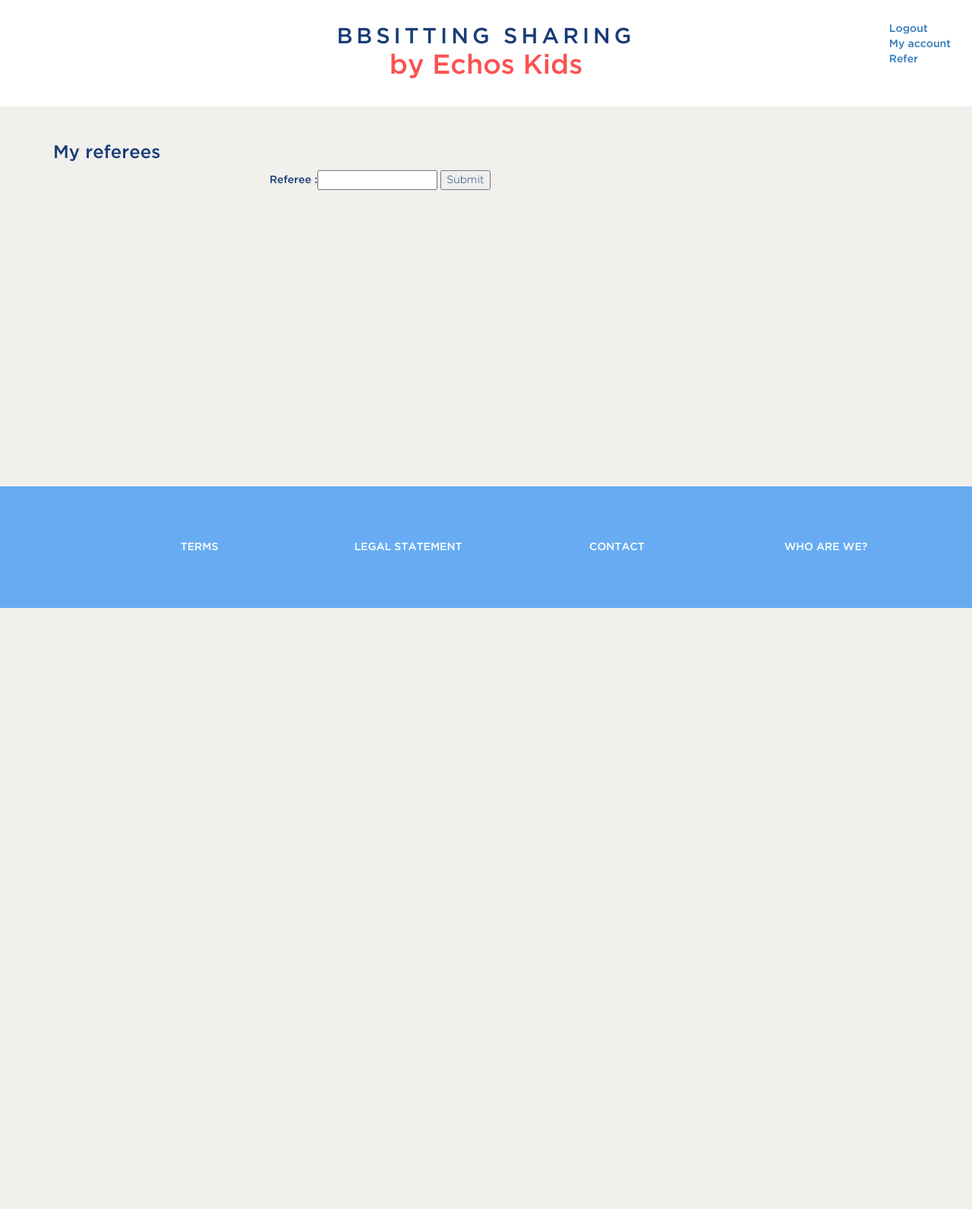
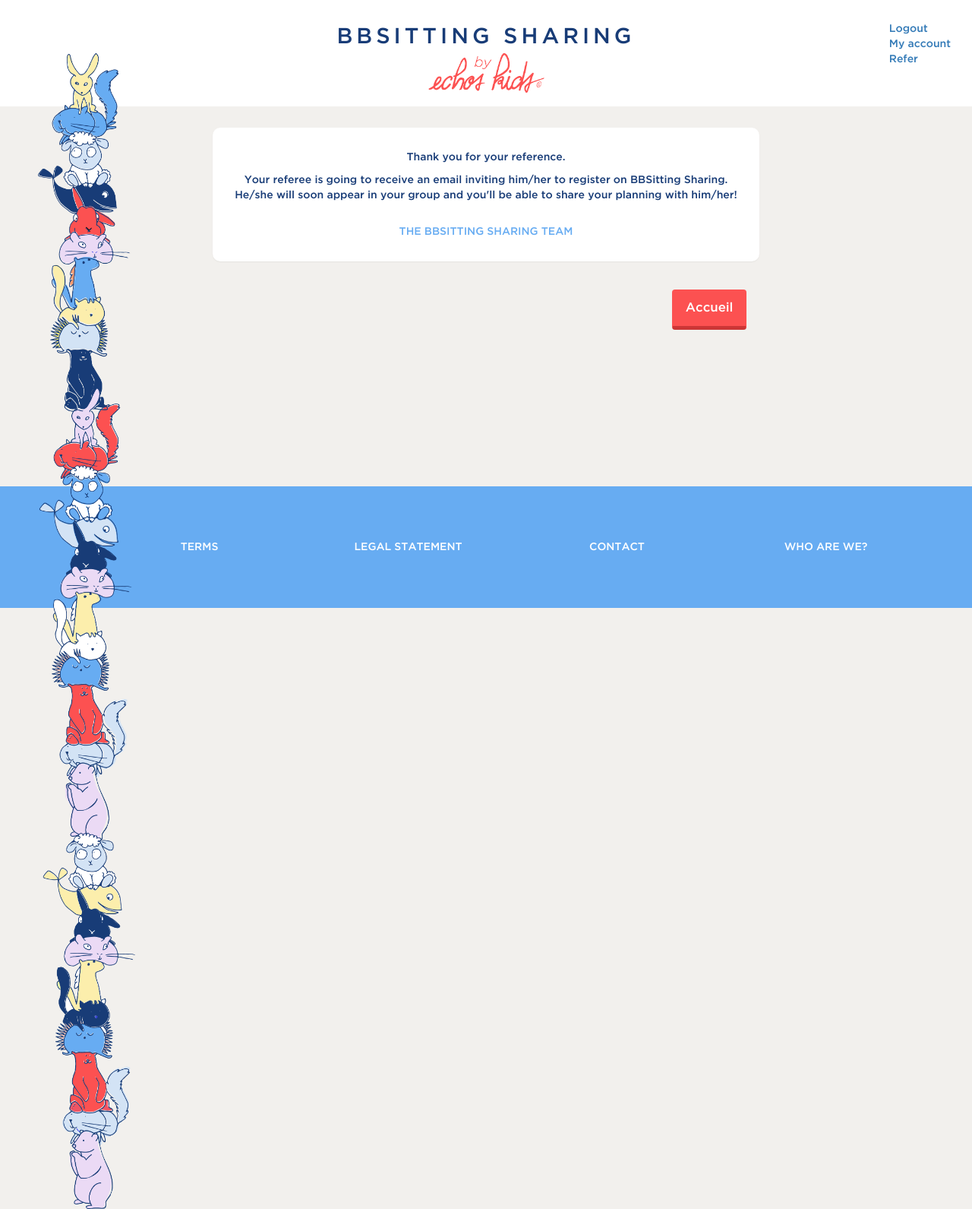
Before and after one commit to Open-Initiative/bbsittingsharing, a Django app: page /refer in a window 1280 px wide. Shown: the whole page at 76% size. Before the commit the page ends 800 px from the top, so only its background shows below. Run offline with Django 3.2, Linux system fonts and the light colour scheme; the visitor is signed in with stand-in values (Sample User, id 1); data comes from the database, SQL or seed files in the repository; parts of the project's set-up code (start-up, migrations or seed data) failed here and were passed over; some libraries are stand-ins or nearby versions.

Commit message:
ui: added the tasdanimaux ui: calendar page ui: refer page

```diff
--- a/bbsittingsharing/forms.py
+++ b/bbsittingsharing/forms.py
@@ -61,7 +61,7 @@ class BBSittingForm(forms.ModelForm):
         exclude = ['author', 'booked']
 
 class ReferForm(forms.Form):
-    referee = forms.EmailField()
+    referee = forms.EmailField(label=_("Referee"))
 
 class ContactForm(forms.Form):
     first_name = forms.CharField()
--- a/bbsittingsharing/static/css/bbsittingsharing.css
+++ b/bbsittingsharing/static/css/bbsittingsharing.css
@@ -28,6 +28,17 @@ body {
     margin-bottom: 190px;
     background-color: #f2f0ed;
 }
+#tasdanimaux {
+    position: absolute;
+    top: 70px;
+    z-index: 10;
+    width: 10%;
+    left: 50px;
+}
+#tasdanimaux.scrolled {
+    position: fixed;
+    top: 0;
+}
 header {
     height: 140px;
     padding: 2em;
@@ -47,6 +58,9 @@ header h1 a {
     font-size: .8em;
     letter-spacing: 5px;
 }
+#byechokids {
+    width: 160px;
+}
 header nav {
     float: right;
     font-weight: bold;
@@ -73,11 +86,14 @@ header nav ul {
     width: 8em;
 }
 #pagetitle nav {
-wi  dth: 100%;
+    width: 100%;
 }
 #pagetitle ul {
     list-style-type: none;
     padding: 0;
+}
+main {
+    max-width: 750px;
 }
 main form {
     width: 50%;
@@ -113,8 +129,11 @@ footer a {
 }
 .panelbtn {
     background: #fc5151;
-    border-bottom: solid #cc3636;
+    border-bottom: 5px solid #cc3636;
+    margin: 1em;
+    padding: .7em 1em;
     color: white;
+    font-size: 1.2em;
 }
 .profile p {
     margin: 2em;
@@ -138,6 +157,14 @@ footer a {
     float: none;
     margin-left: auto;
     margin-right: auto;
+}
+.panel-confirm {
+    text-align: center;
+}
+.team-sign {
+    margin-top: 2em;
+    color: #67acf2;
+    text-transform: uppercase;
 }
 .terms h4, .terms h5 {
     border-top: solid #E8E8E8 1px;
--- a/bbsittingsharing/static/js/bbsittingsharing.js
+++ b/bbsittingsharing/static/js/bbsittingsharing.js
@@ -4,6 +4,30 @@ function syncCalendars(view, element) {
     $('#calendar-right').fullCalendar('changeView', 'month');
 }
 
-function selectDate(event, jsEvent, view) {
-    console.log(event);
+function stepCalendar(step) {
+    var moment = $('#calendar-left').fullCalendar('getDate').add(step, 'month');
+    $('#calendar-left').fullCalendar('gotoDate', moment);
+    $('#calendar-left').fullCalendar('changeView', 'month');
 }
+
+function renderDay(date, cell) {
+    var div = $("<div id='"+date.format()+"'>");
+    div.addClass("calendar-day");
+    div.text(date.format("D"));
+    div.appendTo(cell);
+    return false;
+}
+
+function renderEvent(event, element) {
+    var div = $("#"+event.start.format());
+    div.addClass("booked");
+    return false;
+}
+
+$(function() {
+    var tasdanimaux = $("#tasdanimaux");
+    $(document).scroll(function(e) {
+        if ($(this).scrollTop() > 70) tasdanimaux.addClass("scrolled");
+        else tasdanimaux.removeClass("scrolled");
+    });
+});
--- a/bbsittingsharing/templates/base.html
+++ b/bbsittingsharing/templates/base.html
@@ -12,13 +12,14 @@
         <script src='{% static "js/jquery.min.js" %}'></script>
         <script src='{% static "js/moment.min.js" %}'></script>
         <script src='{% static "js/bootstrap.js" %}'></script>
-        <script src='{% static "js/moment-locale/"|add:LANGUAGE_CODE|add:".js" %}'></script>
         <script src='{% static "js/bootstrap-datetimepicker.min.js" %}'></script>
         <script src='{% static "js/fullcalendar.js" %}'></script>
+        <script src='{% static "js/moment-locale/"|add:LANGUAGE_CODE|add:".js" %}'></script>
         <script src='{% static "js/bbsittingsharing.js" %}'></script>
         {% block scripts %}{% endblock %}
     </head>
     <body>
+        <img id="tasdanimaux" src="{% static 'tasdanimaux.png' %}" alt=""></div>
         <header>
             {% if user.is_authenticated %}
             <nav>
@@ -31,7 +32,8 @@
             {% endif %}
             <h1>
                 <a href="{% url 'index' %}">Bbsitting sharing</a>
-                <div>by Echos Kids</div>
+                <br>
+                <img id="byechokids" src="{% static 'byechokids.png' %}" alt="by Echos Kids" />
             </h1>
         </header>
 
--- a/bbsittingsharing/templates/bbsittingsharing/refer.html
+++ b/bbsittingsharing/templates/bbsittingsharing/refer.html
@@ -1,17 +1,17 @@
 {% extends 'base.html' %}
 {% load i18n %}
+{% load bootstrap %}
 
 {% block content %}
-    <h3>{% trans "My referees" %}</h3>
-    {% include "bbsittingsharing/friends.html" with users=referees %}
-
-    {% if recipient %}
-    {% trans "An invitation has been sent to" %} {{recipient}}. {% trans "Thank you!" %}
-    {% endif %}
-
+<div id="pagetitle">
+    <h3>{% trans "Refer to a friend" %}</h3>
+</div>
+<div>
     <form method="POST">
         {% csrf_token %}
-        {{form}}
-        <input type="submit" />
+        {{form|bootstrap}}
+        <input type="submit" class="btn panelbtn pull-right" />
+        <div class="clearfix"></div>
     </form>
+</div>
 {% endblock %}
--- /dev/null
+++ b/bbsittingsharing/templates/bbsittingsharing/refer_confirm.html
@@ -0,0 +1,11 @@
+{% extends 'base.html' %}
+{% load i18n %}
+
+{% block content %}
+<div class="panel panel-confirm">
+    <p>{% trans "Thank you for your reference." %}</p>
+    <p>{% trans "Your referee is going to receive an email inviting him/her to register on BBSitting Sharing. He/she will soon appear in your group and you'll be able to share your planning with him/her!" %}</p>
+    <div class="team-sign">{% trans "The Bbsitting Sharing team" %}</div>
+</div>
+<a class="btn panelbtn pull-right" href="{% url 'index' %}">{% trans "Home" %}</a>
+{% endblock %}
--- a/bbsittingsharing/views.py
+++ b/bbsittingsharing/views.py
@@ -99,7 +99,7 @@ class FriendsView(LoginRequiredMixin, generic.ListView):
 
 class ReferView(LoginRequiredMixin, generic.edit.FormView):
     """Shows the list of referees, and members of the same group"""
-    template_name="bbsittingsharing/refer.html"
+    template_name="bbsittingsharing/refer_confirm.html"
     form_class = ReferForm
     def get_context_data(self, **kwargs):
         context = super(ReferView, self).get_context_data(**kwargs)
```
Also changed, not shown: other parts of bbsittingsharing/static/css/bbsittingsharing.css (+62 -14 lines), bbsittingsharing/templates/bbsittingsharing/bbsitting_detail.html (deleted, +0 -17 lines), bbsittingsharing/templates/bbsittingsharing/bbsitting_list.html (+7 -4 lines), bbsittingsharing/static/byechokids.png (added), bbsittingsharing/static/tasdanimaux.png (added).
